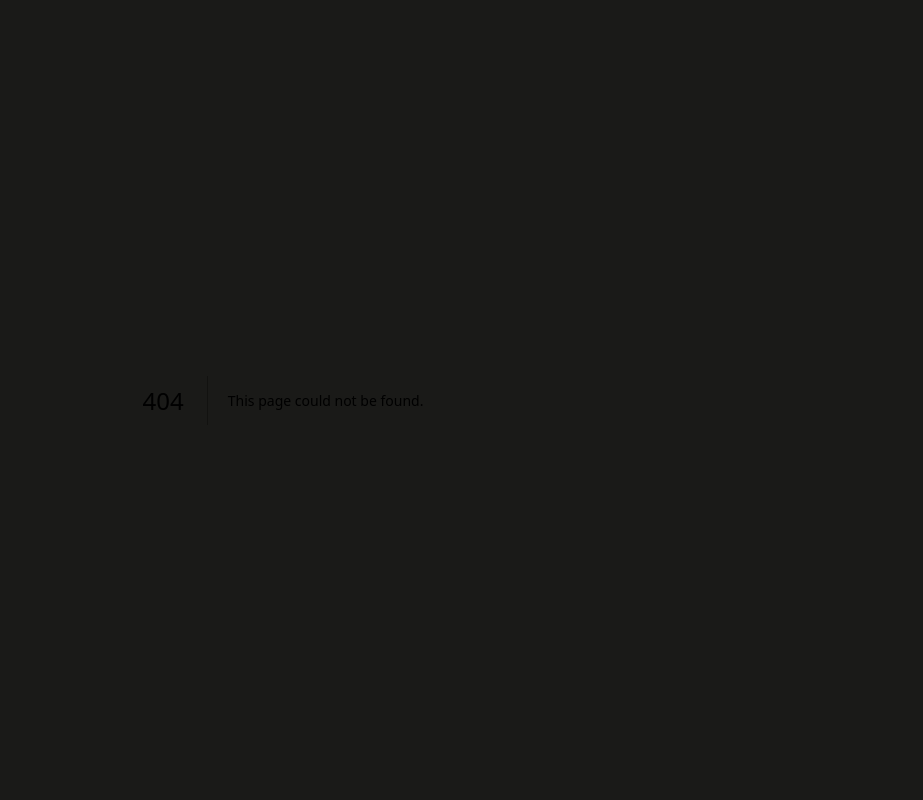
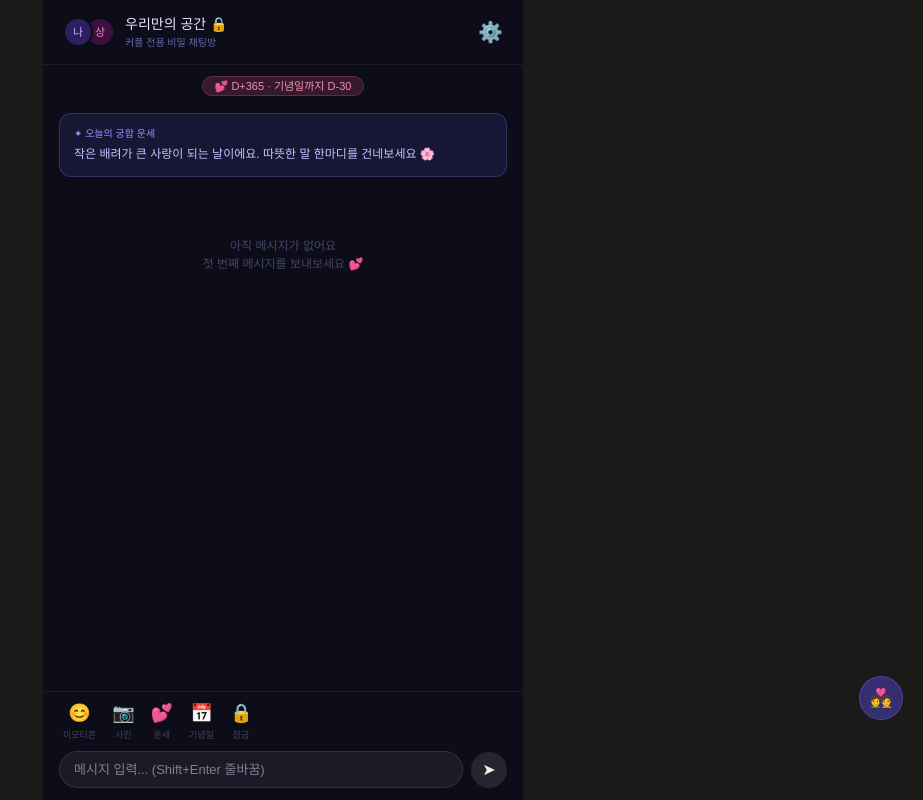
Before and after one commit to lysh0112-cpu/myjae, a Next.js app: page /couple-chat in a window 1280 px wide. Before the commit this address had no page. Shown: the whole page, without its empty margins (357-1280 px from the left). Built offline with nearby package versions, Linux system fonts and the light colour scheme.

Commit message:
Create page.tsx

```diff
--- /dev/null
+++ b/app/couple-chat/page.tsx
@@ -0,0 +1,83 @@
+'use client'
+import { useState, useEffect } from 'react'
+import { useRouter } from 'next/navigation'
+import ChatHeader from './components/ChatHeader'
+import DailyFortune from './components/DailyFortune'
+import ChatMessages, { Message } from './components/ChatMessages'
+import ChatInput from './components/ChatInput'
+import SettingsPanel from './components/SettingsPanel'
+
+const FREE_LIMIT = 100
+const CHAT_KEY = 'couple_chat_messages'
+
+export default function CoupleChatPage() {
+  const router = useRouter()
+  const [messages, setMessages] = useState<Message[]>([])
+  const [settingsOpen, setSettingsOpen] = useState(false)
+  const [usedChars, setUsedChars] = useState(0)
+
+  useEffect(() => {
+    const saved = localStorage.getItem(CHAT_KEY)
+    if (saved) {
+      const data = JSON.parse(saved)
+      setMessages(data.messages || [])
+      setUsedChars(data.usedChars || 0)
+    }
+  }, [])
+
+  const handleSend = (text: string) => {
+    if (usedChars + text.length > FREE_LIMIT) return
+    const newMsg: Message = {
+      id: Date.now().toString(),
+      sender: 'me',
+      message: text,
+      created_at: new Date().toISOString(),
+    }
+    const updated = [...messages, newMsg]
+    const newUsed = usedChars + text.length
+    setMessages(updated)
+    setUsedChars(newUsed)
+    localStorage.setItem(CHAT_KEY, JSON.stringify({ messages: updated, usedChars: newUsed }))
+  }
+
+  const handleClearChat = () => {
+    setMessages([])
+    setUsedChars(0)
+    localStorage.removeItem(CHAT_KEY)
+  }
+
+  const freeCharsLeft = FREE_LIMIT - usedChars
+
+  return (
+    <main style={{ minHeight: '100vh', background: '#0d0d1a', maxWidth: '480px', margin: '0 auto', display: 'flex', flexDirection: 'column' }}>
+      <ChatHeader onSettingsOpen={() => setSettingsOpen(true)} />
+
+      {/* D+day */}
+      <div style={{ textAlign: 'center', padding: '8px 0' }}>
+        <span style={{ background: 'rgba(212,83,126,0.2)', border: '1px solid rgba(212,83,126,0.3)', borderRadius: '20px', padding: '3px 12px', fontSize: '11px', color: '#f48fb1' }}>
+          💕 D+365 · 기념일까지 D-30
+        </span>
+      </div>
+
+      <DailyFortune />
+
+      <ChatMessages messages={messages} />
+
+      <ChatInput onSend={handleSend} freeCharsLeft={freeCharsLeft} />
+
+      <SettingsPanel
+        isOpen={settingsOpen}
+        onClose={() => setSettingsOpen(false)}
+        onClearChat={handleClearChat}
+      />
+
+      {/* 뒤로가기 — 궁합 결과로 */}
+      <div style={{ position: 'fixed', bottom: '80px', right: '20px', zIndex: 30 }}>
+        <button onClick={() => router.push('/manseryeok/couple-result')}
+          style={{ width: '44px', height: '44px', borderRadius: '50%', background: 'rgba(60,52,137,0.8)', border: '1px solid rgba(119,102,221,0.4)', color: '#c8b0ff', fontSize: '18px', cursor: 'pointer', display: 'flex', alignItems: 'center', justifyContent: 'center' }}>
+          💑
+        </button>
+      </div>
+    </main>
+  )
+}
```
